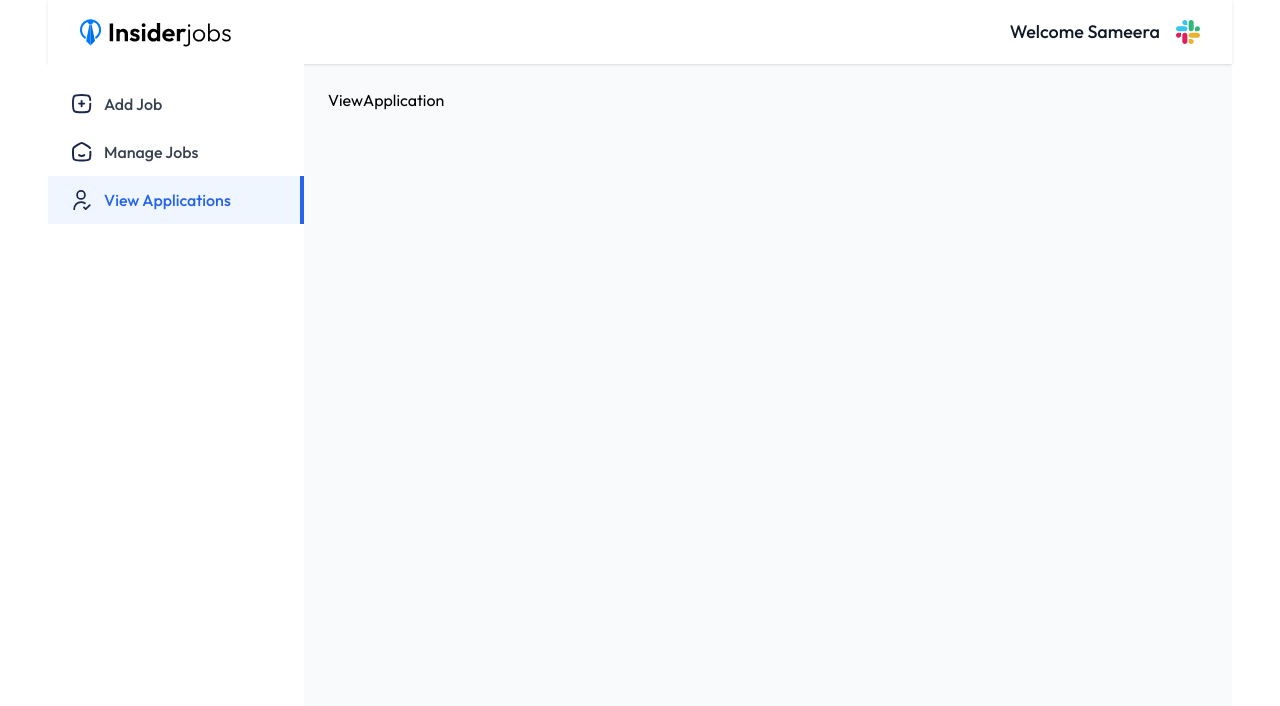
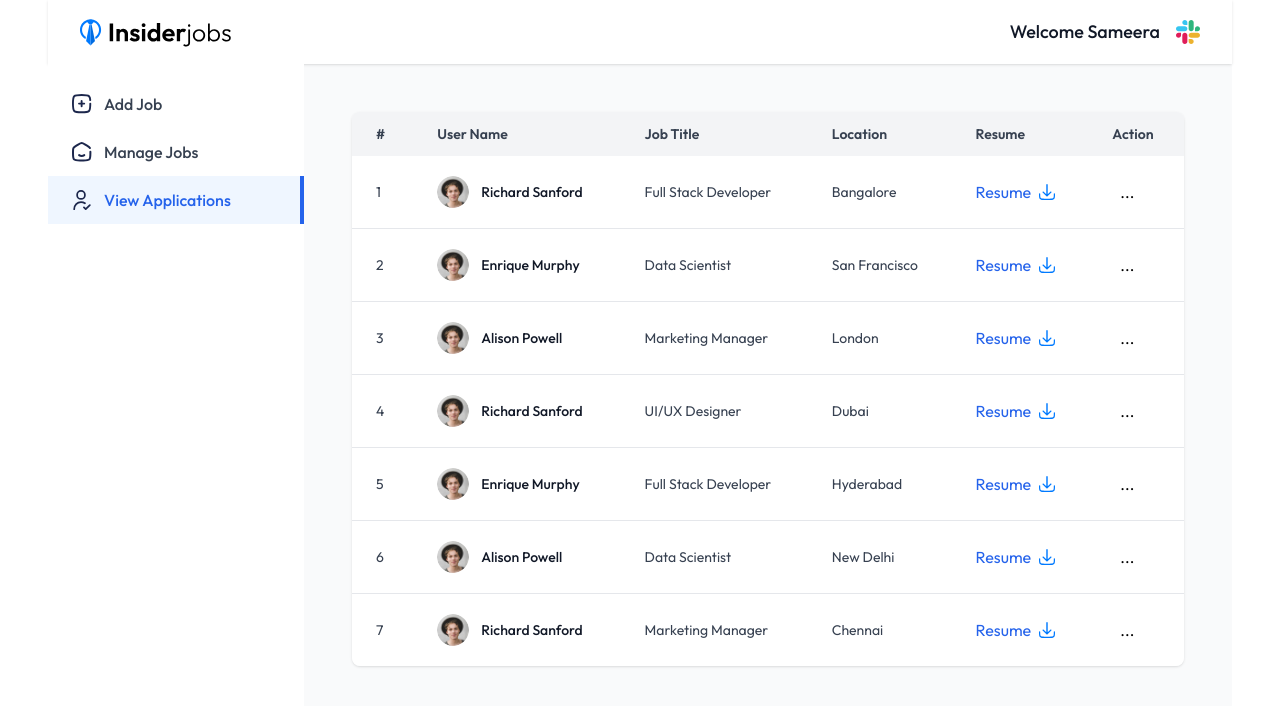
Before and after one commit to sameerajayakodi/hire-sphere, a React (Vite) app: page /dashboard/view-applications in a window 1280 px wide. Shown: the top 706 px of the page. Built offline with nearby package versions, Linux system fonts and the light colour scheme.

Commit message:
view application page complete

```diff
--- a/src/pages/ViewApplication.jsx
+++ b/src/pages/ViewApplication.jsx
@@ -1,7 +1,107 @@
-import React from "react";
+import React, { useState } from "react";
+import { assets, viewApplicationsPageData } from "../assets/assets";
 
 const ViewApplication = () => {
-  return <div>ViewApplication</div>;
+  const [openMenuId, setOpenMenuId] = useState(null);
+
+  return (
+    <div className="p-6">
+      <div className="overflow-x-auto rounded-lg shadow">
+        <table className="min-w-full table-auto">
+          <thead className="bg-gray-100">
+            <tr>
+              <th className="px-6 py-3 text-sm font-semibold text-left text-gray-700">
+                #
+              </th>
+              <th className="px-6 py-3 text-sm font-semibold text-left text-gray-700">
+                User Name
+              </th>
+              <th className="px-6 py-3 text-sm font-semibold text-left text-gray-700">
+                Job Title
+              </th>
+              <th className="px-6 py-3 text-sm font-semibold text-left text-gray-700">
+                Location
+              </th>
+              <th className="px-6 py-3 text-sm font-semibold text-left text-gray-700">
+                Resume
+              </th>
+              <th className="px-6 py-3 text-sm font-semibold text-left text-gray-700">
+                Action
+              </th>
+            </tr>
+          </thead>
+          <tbody className="bg-white divide-y divide-gray-200">
+            {viewApplicationsPageData.map((applicant, index) => (
+              <tr key={index} className="hover:bg-gray-50">
+                <td className="px-6 py-4 text-sm text-gray-700">{index + 1}</td>
+                <td className="px-6 py-4">
+                  <div className="flex items-center gap-3">
+                    <img
+                      src={applicant.imgSrc}
+                      alt=""
+                      className="object-cover w-8 h-8 rounded-full"
+                    />
+                    <span className="text-sm font-medium text-gray-900">
+                      {applicant.name}
+                    </span>
+                  </div>
+                </td>
+                <td className="px-6 py-4 text-sm text-gray-700">
+                  {applicant.jobTitle}
+                </td>
+                <td className="px-6 py-4 text-sm text-gray-700">
+                  {applicant.location}
+                </td>
+                <td className="px-6 py-4">
+                  <a
+                    href={applicant.resumeLink}
+                    target="_blank"
+                    rel="noopener noreferrer"
+                    className="flex items-center gap-2 text-blue-600 hover:text-blue-800"
+                  >
+                    Resume
+                    <img
+                      src={assets.resume_download_icon}
+                      alt="Download Resume"
+                      className="w-4 h-4"
+                    />
+                  </a>
+                </td>
+                <td className="px-6 py-4">
+                  <div className="relative">
+                    <button
+                      onClick={() =>
+                        setOpenMenuId(openMenuId === index ? null : index)
+                      }
+                      className="p-2 rounded-full hover:bg-gray-100"
+                    >
+                      ...
+                    </button>
+                    {openMenuId === index && (
+                      <div className="absolute right-0 w-32 py-2 mt-2 bg-white border border-gray-200 rounded-lg shadow-lg">
+                        <button
+                          className="w-full px-4 py-2 text-sm text-left text-green-600 hover:bg-gray-50"
+                          onClick={() => setOpenMenuId(null)}
+                        >
+                          Accept
+                        </button>
+                        <button
+                          className="w-full px-4 py-2 text-sm text-left text-red-600 hover:bg-gray-50"
+                          onClick={() => setOpenMenuId(null)}
+                        >
+                          Reject
+                        </button>
+                      </div>
+                    )}
+                  </div>
+                </td>
+              </tr>
+            ))}
+          </tbody>
+        </table>
+      </div>
+    </div>
+  );
 };
 
 export default ViewApplication;
```
